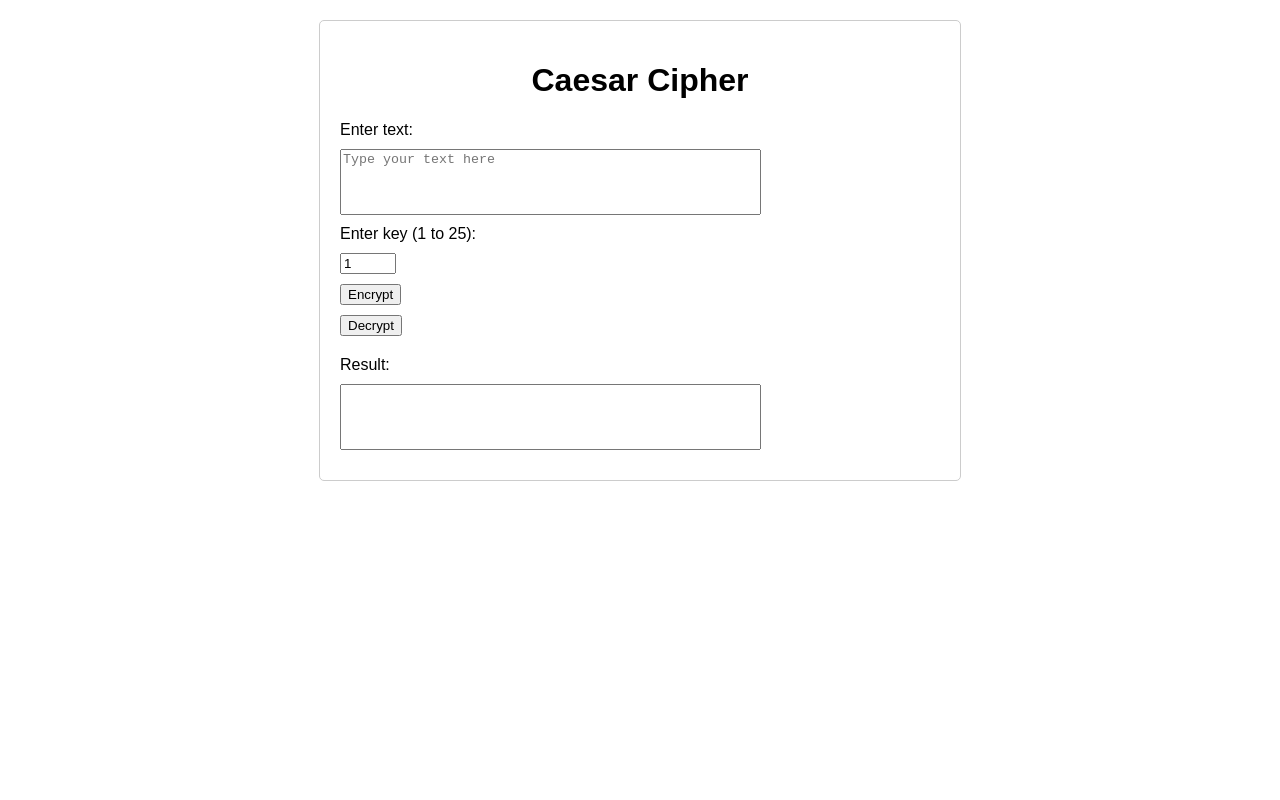
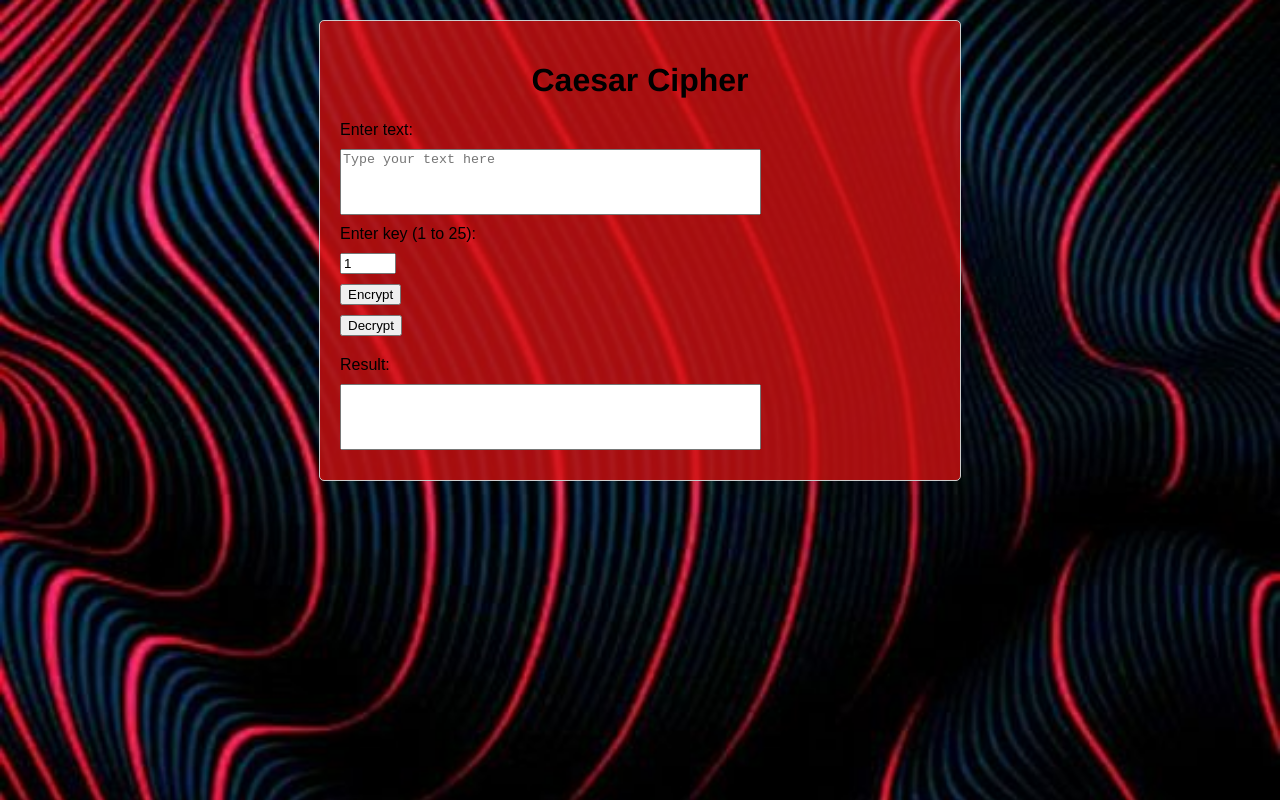
Before and after one commit to Kyieng/cease-cipher, a plain HTML site: page index.html in a window 1280 px wide. Drawn offline with Linux system fonts and the light colour scheme.

Commit message:
changes on css

```diff
--- a/css/style.css
+++ b/css/style.css
@@ -1,9 +1,14 @@
 body {
     font-family: Arial, sans-serif;
     margin: 20px;
+    background-image: url('/image.jpg');
+    background-size: cover;
+    background-position: center;
+    background-repeat: no-repeat;
   }
 
   .container {
+    background-color: rgba(209, 17, 17, 0.8);
     max-width: 600px;
     margin: auto;
     padding: 20px;
@@ -13,6 +18,7 @@ body {
 
   h1 {
     text-align: center;
+    font-family: 'Franklin Gothic Medium', 'Arial Narrow', Arial, sans-serif;
   }
 
   label, textarea, input, button {
```
Also changed, not shown: cipher.jpg (added), image.jpg (added).
